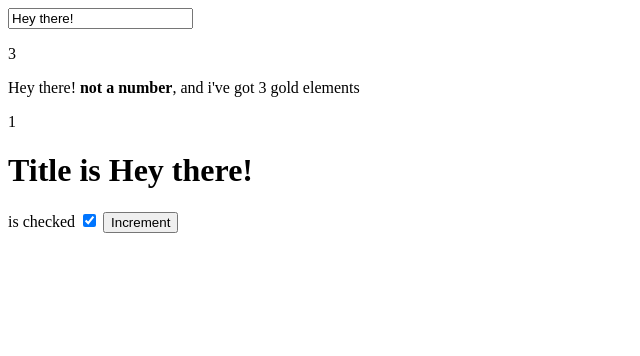
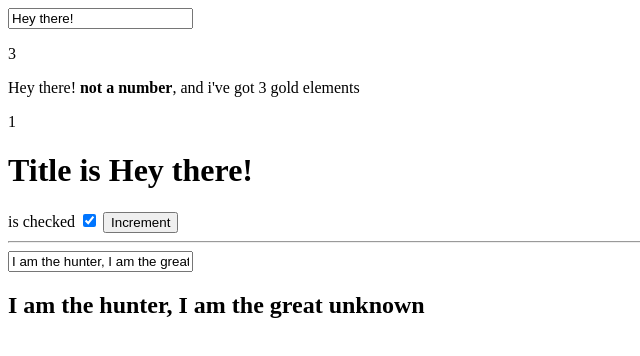
Before and after one commit to kaskar2008/pavilion, a plain HTML site: page index.html in a window 1280 px wide. Shown: the whole page, without its empty margins (0-640 px from the left). Drawn offline with Linux system fonts and the light colour scheme.

Commit message:
feat(demo): add one more component

```diff
--- a/app.js
+++ b/app.js
@@ -54,3 +54,19 @@ window.app = new Component({
     }
   },
 })
+
+window.app2 = new Component({
+  data() {
+    return {
+      title: 'I am the hunter, I am the great unknown',
+    };
+  },
+  template: '#tpl-app2',
+  el: '#app2',
+  created() {
+    console.log('App2 Created');
+  },
+  mounted() {
+    console.log('App2 Mounted');
+  },
+})
--- a/index.html
+++ b/index.html
@@ -20,6 +20,17 @@
     <button @click="onButtonClick">Increment</button>
   </div>
 
+  <hr>
+
+  <div id="app2"></div>
+
+  <template id="tpl-app2">
+    <input type="text" data-bind="title">
+    <section class="title">
+      <h1>{{title}}</h1>
+    </section>
+  </template>
+
   <script src="pavilion.js"></script>
   <script src="app.js"></script>
 </body>
```
